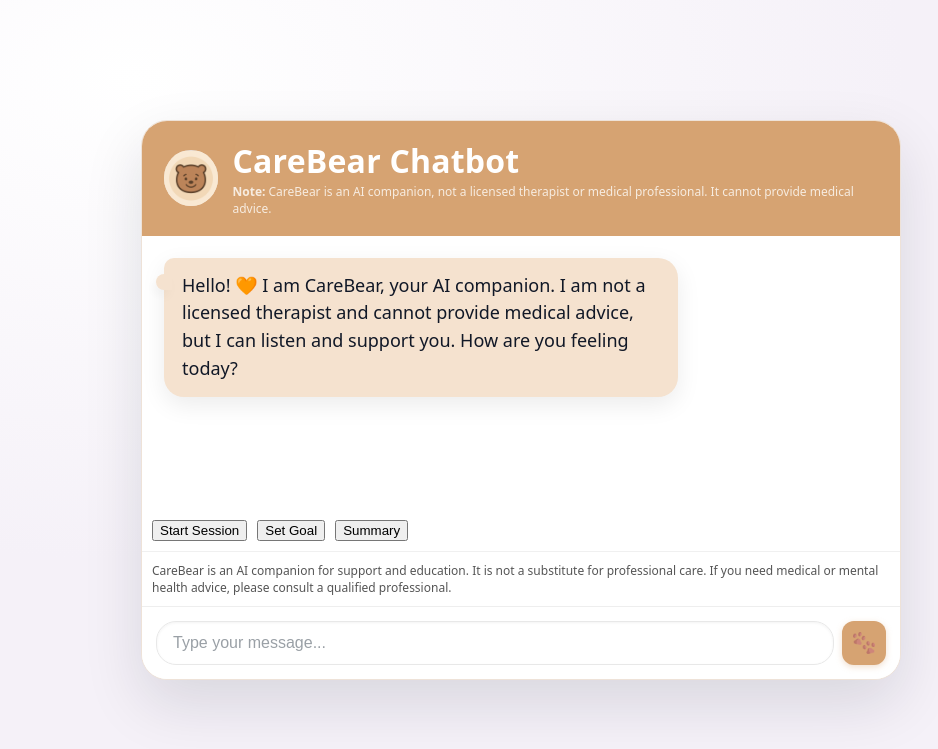
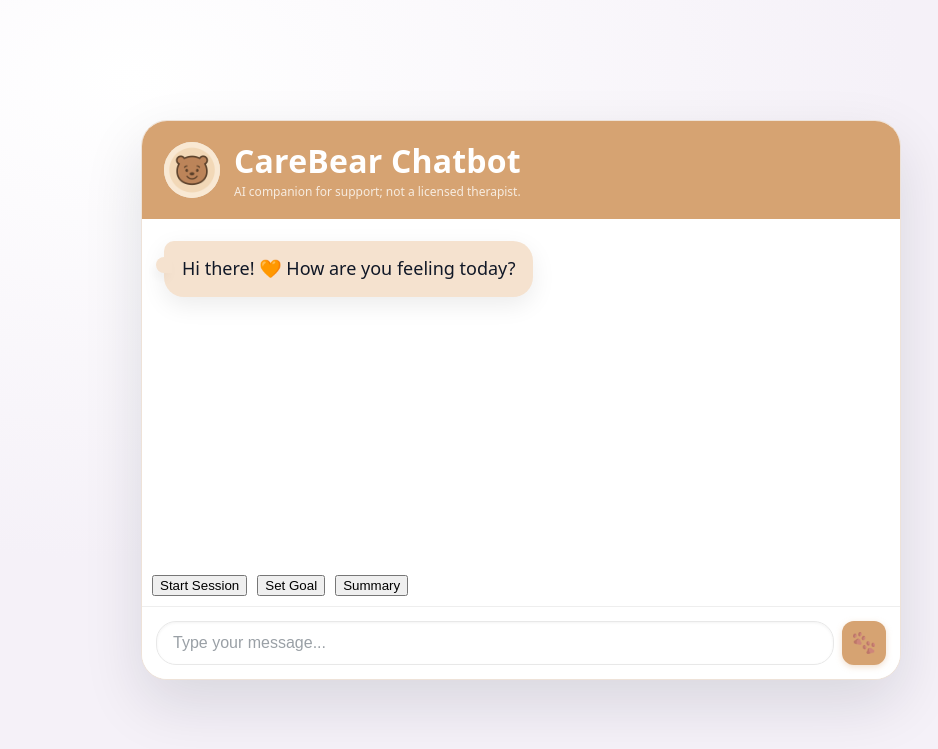
Before and after one commit to MariaTonova/mentalhealthchatbot, a Flask app: page / in a window 1280 px wide. Shown: the top 749 px of the page, without its empty margins (119-1057 px from the left). Run offline with Flask 3, Linux system fonts and the light colour scheme.

Commit message:
Update index.html

```diff
--- a/templates/index.html
+++ b/templates/index.html
@@ -34,22 +34,12 @@
       40% { opacity: 1; }
     }
 
-    /* Small, subtle disclaimer text */
+    /* Subtle header disclaimer */
     .disclaimer {
       font-size: 12px;
       line-height: 1.4;
       color: #555;
       margin: 4px 0 0;
-    }
-    .footer-note {
-      padding: 10px;
-      background: #fff;
-      border-top: 1px solid rgba(0,0,0,.06);
-    }
-    .footer-note small {
-      display: block;
-      font-size: 12px;
-      color: #555;
     }
   </style>
 </head>
@@ -62,8 +52,8 @@
         </div>
         <div class="title">
           <h1>CareBear Chatbot</h1>
-          <!-- Updated tagline with clear disclosure -->
-          <p class="disclaimer"><strong>Note:</strong> CareBear is an AI companion, not a licensed therapist or medical professional. It cannot provide medical advice.</p>
+          <!-- Toned-down, single-line disclaimer -->
+          <p class="disclaimer">AI companion for support; not a licensed therapist.</p>
         </div>
       </header>
 
@@ -75,11 +65,6 @@
         <button id="btnStart" type="button">Start Session</button>
         <button id="btnGoal" type="button">Set Goal</button>
         <button id="btnSummary" type="button">Summary</button>
-      </div>
-
-      <!-- Small persistent footer reminder -->
-      <div class="footer-note" role="note" aria-label="Important disclaimer">
-        <small>CareBear is an AI companion for support and education. It is not a substitute for professional care. If you need medical or mental health advice, please consult a qualified professional.</small>
       </div>
 
       <form id="chat" class="composer" autocomplete="off">
@@ -99,8 +84,8 @@
     const moodEl = document.getElementById('mood');
     const sendBtn = document.getElementById('send');
 
-    // Optional starter bubble with disclosure
-    addBubble('bot', "Hello! 🧡 I am CareBear, your AI companion. I am not a licensed therapist and cannot provide medical advice, but I can listen and support you. How are you feeling today?");
+    // Friendly starter bubble (no disclaimer here)
+    addBubble('bot', "Hi there! 🧡 How are you feeling today?");
 
     function addBubble(role, text){
       const b = document.createElement('div');
@@ -166,7 +151,6 @@
         body: JSON.stringify({ tone: tone || "friendly", memory_opt_in: memory })
       });
       const data = await res.json();
-      // Keep existing behavior, just show whatever backend sends
       alert(data.disclosure);
     });
 
@@ -183,11 +167,26 @@
       alert(data.msg || data.error);
     });
 
-    // --- Session Summary ---
+    // --- Session Summary (more robust) ---
     document.getElementById('btnSummary').addEventListener('click', async () => {
-      const res = await fetch('/session-summary');
-      const data = await res.json();
-      alert(`Mood trend: ${data.mood_trend}\n\nHighlights:\n${(data.highlights || []).join("\n")}`);
+      try {
+        const res = await fetch('/session-summary');
+        const data = await res.json();
+
+        const mood = data.mood_trend || data.mood || 'n/a';
+        const highlightsArr =
+          Array.isArray(data.highlights) ? data.highlights
+          : (typeof data.highlights === 'string' ? [data.highlights] : []);
+        const summaryText = data.summary || data.overview || '';
+
+        const msg = summaryText
+          ? `Summary:\n${summaryText}`
+          : `Mood trend: ${mood}\n\nHighlights:\n${(highlightsArr.length ? highlightsArr.join("\n") : "None")}`;
+
+        alert(msg);
+      } catch (e) {
+        alert('Could not get summary.');
+      }
     });
   </script>
 </body>
```
